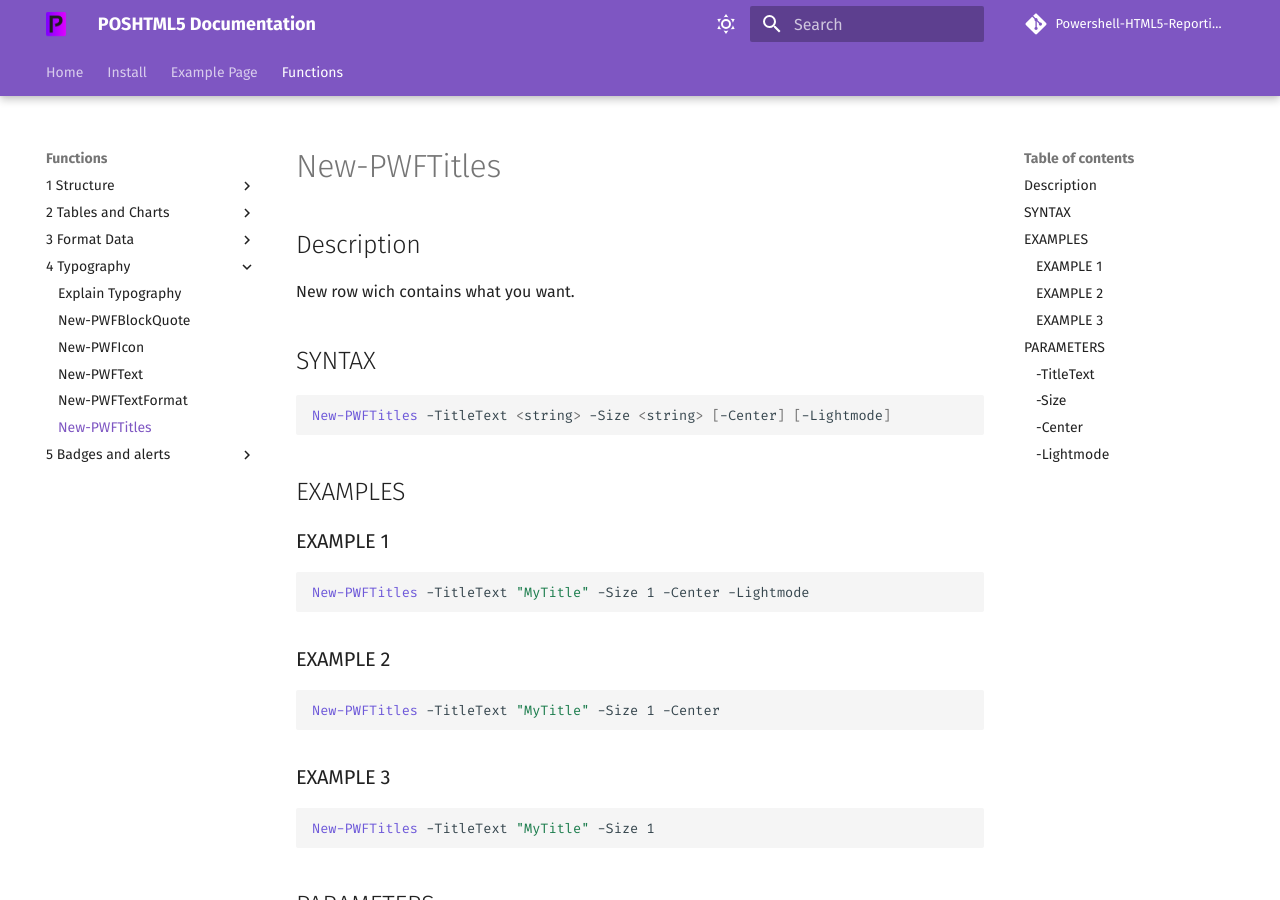
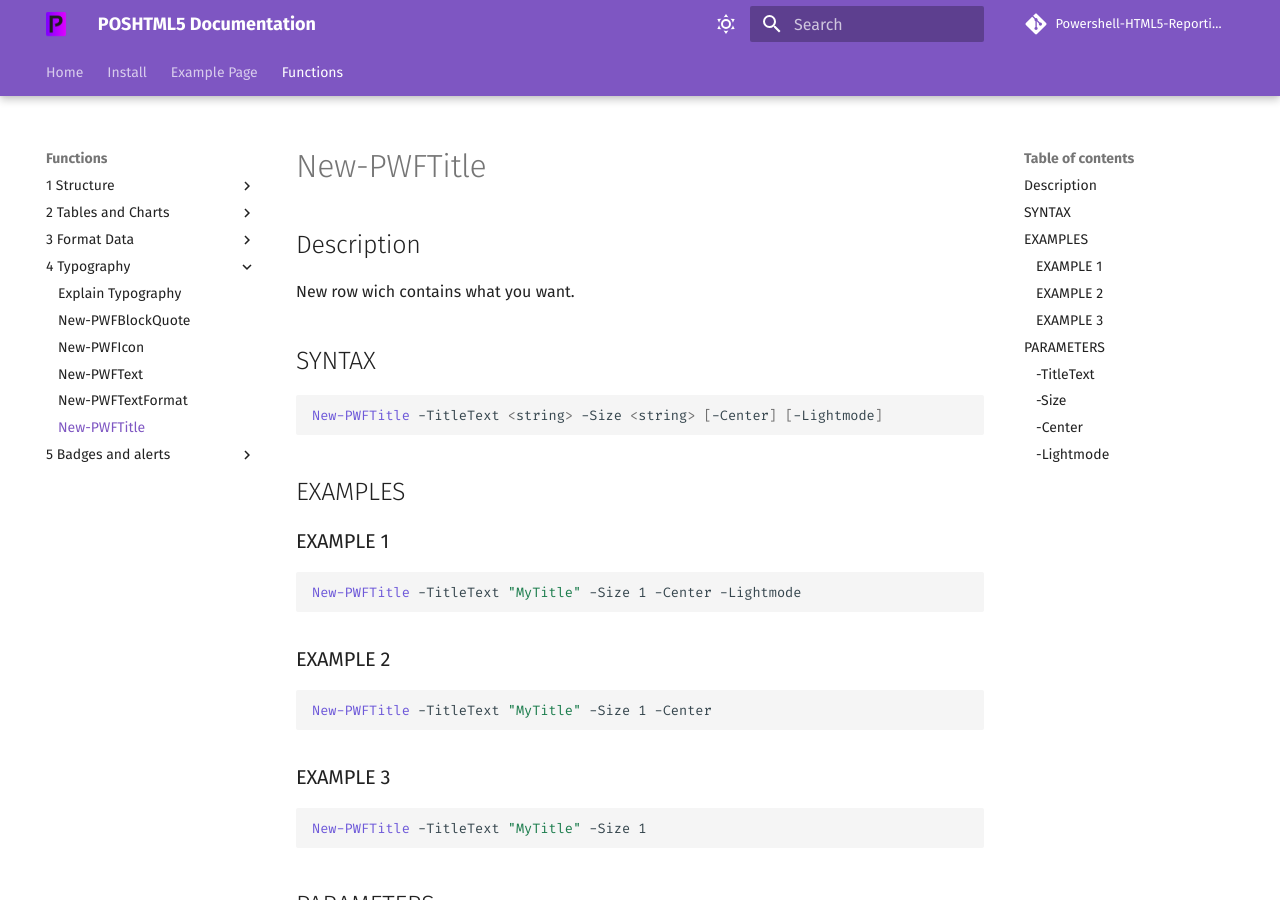
Before and after one commit to qschweitzer/Powershell-HTML5-Reporting, an MkDocs documentation site: the page built from docs/Functions/4- Typography/New-PWFTitle.md, in a window 1280 px wide and 900 px high. Built offline with MkDocs 1.6.1 and Material for MkDocs 9.7.7, drawn with Linux system fonts in a browser that asks for light colours; comment, search, counter and statistics services are not loaded.

Commit message:
Update doc.

````diff
--- a/docs/Functions/4- Typography/New-PWFTitles.md
+++ b/docs/Functions/4- Typography/New-PWFTitle.md
@@ -1,26 +1,26 @@
-# New-PWFTitles
+# New-PWFTitle
 
 ## Description
 New row wich contains what you want.
 
 ## SYNTAX
 ``` powershell
-New-PWFTitles -TitleText <string> -Size <string> [-Center] [-Lightmode]
+New-PWFTitle -TitleText <string> -Size <string> [-Center] [-Lightmode]
 ```
 
 ## EXAMPLES
 
 ### EXAMPLE 1
 ```powershell
-New-PWFTitles -TitleText "MyTitle" -Size 1 -Center -Lightmode
+New-PWFTitle -TitleText "MyTitle" -Size 1 -Center -Lightmode
 ```
 ### EXAMPLE 2
 ```powershell
-New-PWFTitles -TitleText "MyTitle" -Size 1 -Center
+New-PWFTitle -TitleText "MyTitle" -Size 1 -Center
 ```
 ### EXAMPLE 3
 ```powershell
-New-PWFTitles -TitleText "MyTitle" -Size 1
+New-PWFTitle -TitleText "MyTitle" -Size 1
 ```
 
 ## PARAMETERS
````
Also changed, not shown: docs/Functions/5- Badges and alerts/New-PWFAlert.md (+1 -1 lines), docs/Functions/5- Badges and alerts/New-PWFBadge.md (added, +60 -0 lines), docs/index.md (+4 -0 lines), docs/install.md (+1 -3 lines).
